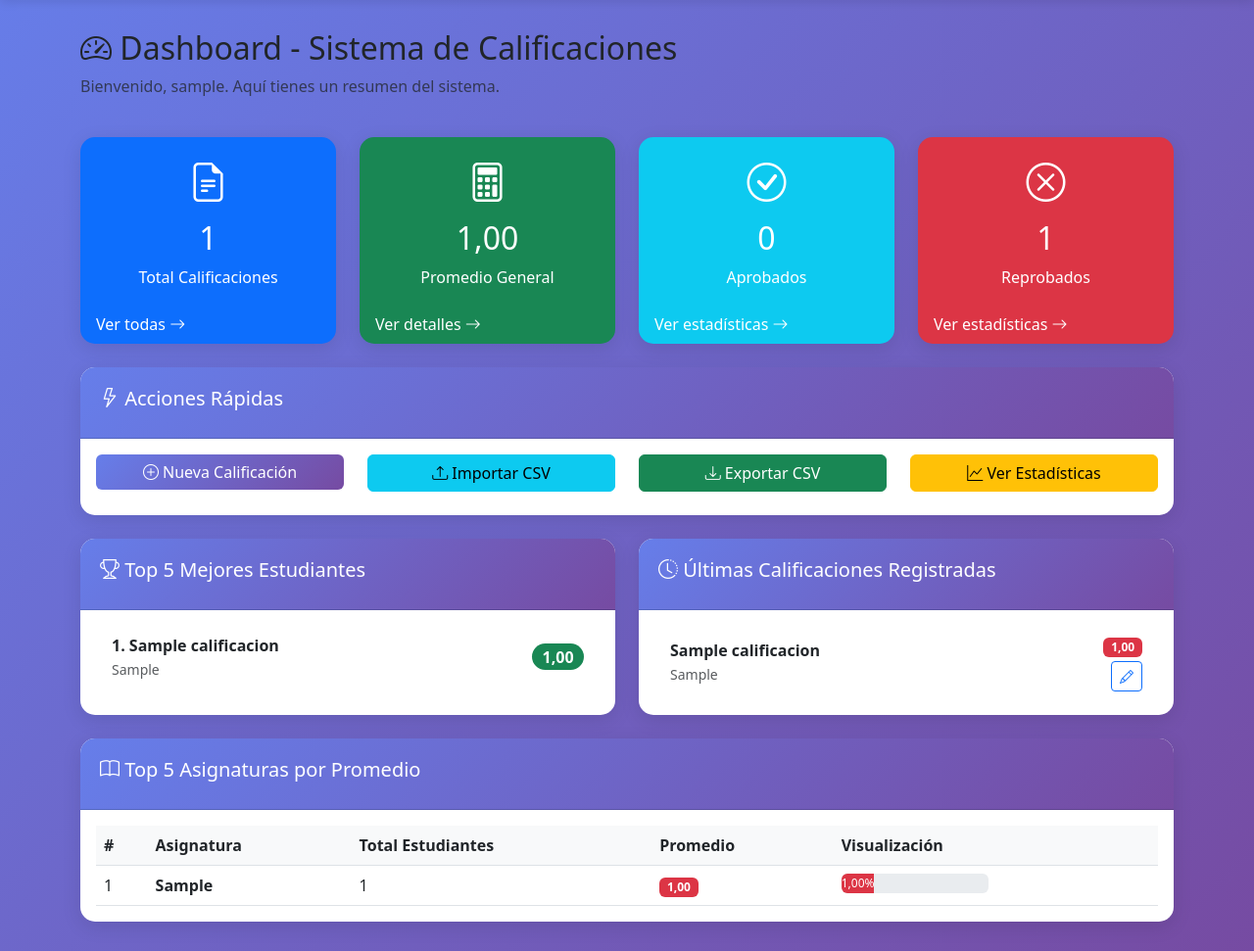
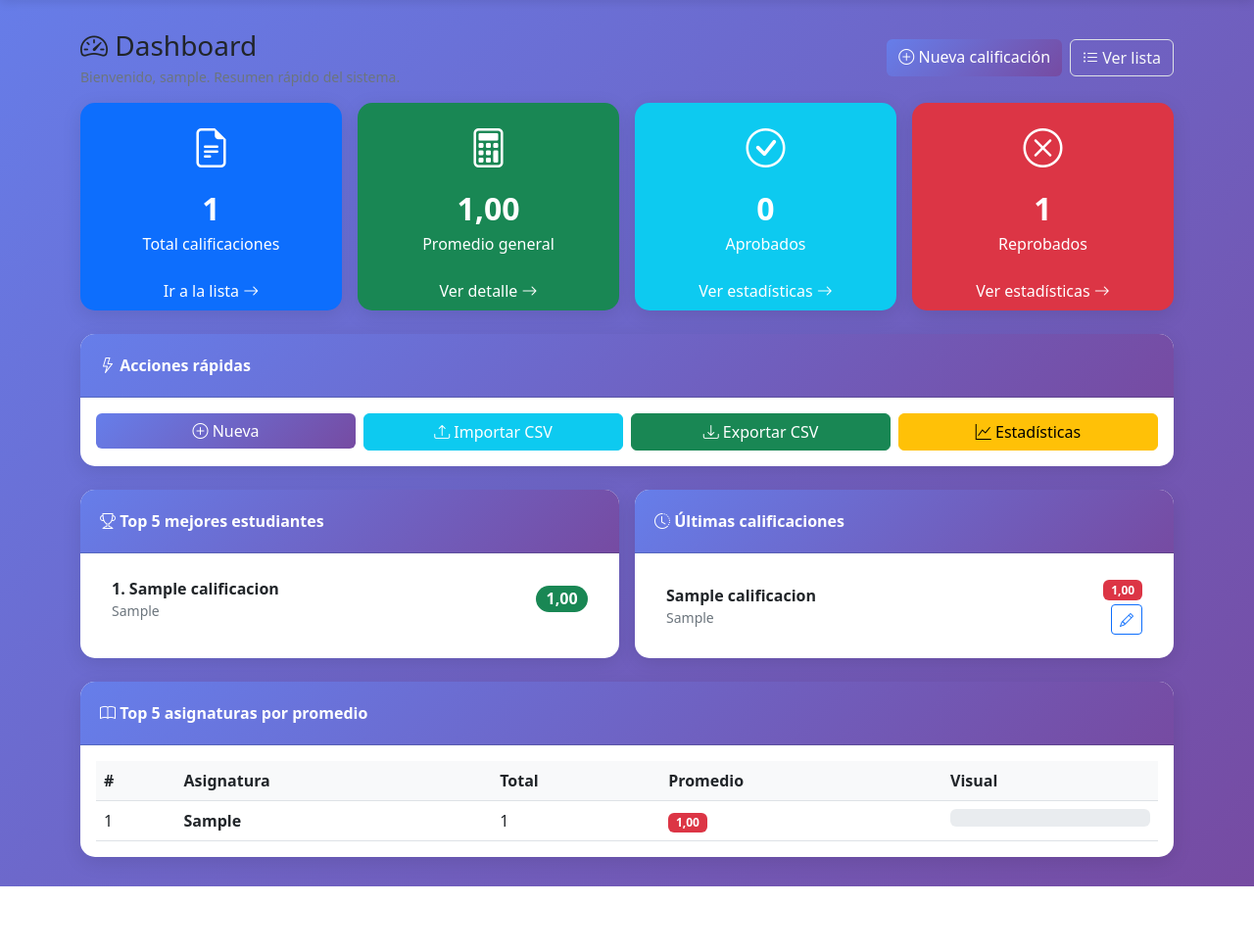
Before and after one commit to JuanSebastianE23/PROYECTOInicio_de_Sesion, a Django app: page /dashboard/ in a window 1280 px wide. Shown: the part 56-1027 px from the top of the page at 98% size. After the commit the page ends 961 px from the top, so only its background shows below. Run offline with Django 5.2, Linux system fonts and the light colour scheme; a user stored in the database is signed in; tables that the repository leaves empty hold one stand-in row (values such as "Sample post").

Commit message:
mejorar dashboard

```diff
--- a/calificaciones_nombre__estudiantes/templates/calificaciones/dashboard.html
+++ b/calificaciones_nombre__estudiantes/templates/calificaciones/dashboard.html
@@ -3,25 +3,40 @@
 {% block title %}Dashboard{% endblock %}
 
 {% block content %}
-<div class="row mb-4">
-    <div class="col-12">
-        <h2><i class="bi bi-speedometer2"></i> Dashboard - Sistema de Calificaciones</h2>
-        <p class="text-muted">Bienvenido, {{ user.username }}. Aquí tienes un resumen del sistema.</p>
+<div class="row mb-3">
+    <div class="col-12 d-flex flex-wrap justify-content-between align-items-center gap-2">
+        <div>
+            <h3 class="mb-1"><i class="bi bi-speedometer2"></i> Dashboard</h3>
+            <p class="descripcion mb-0">Bienvenido, {{ user.username }}. Resumen rápido del sistema.</p>
+        </div>
+        <div class="d-flex flex-wrap gap-2">
+            <a href="{% url 'crear_calificacion' %}" class="btn btn-primary">
+                <i class="bi bi-plus-circle"></i> Nueva calificación
+            </a>
+            <a href="{% url 'listar_calificaciones' %}" class="btn btn-outline-light border">
+                <i class="bi bi-list-ul"></i> Ver lista
+            </a>
+        </div>
     </div>
 </div>
 
-<!-- Tarjetas de resumen -->
-<div class="row mb-4">
+{% if total_calificaciones == 0 %}
+<div class="alert alert-warning shadow-sm">
+    No hay calificaciones registradas. Crea la primera para ver estadísticas y promedios.
+</div>
+{% endif %}
+
+<div class="row g-3 mb-4">
     <div class="col-md-3">
         <div class="card text-white bg-primary h-100">
             <div class="card-body text-center">
                 <i class="bi bi-file-earmark-text fs-1"></i>
-                <h2 class="mt-2">{{ total_calificaciones }}</h2>
-                <p class="mb-0">Total Calificaciones</p>
+                <div class="fs-2 fw-bold mt-2">{{ total_calificaciones }}</div>
+                <div>Total calificaciones</div>
             </div>
-            <div class="card-footer bg-transparent border-0">
+            <div class="card-footer bg-transparent border-0 text-center">
                 <a href="{% url 'listar_calificaciones' %}" class="text-white text-decoration-none">
-                    Ver todas <i class="bi bi-arrow-right"></i>
+                    Ir a la lista <i class="bi bi-arrow-right"></i>
                 </a>
             </div>
         </div>
@@ -30,12 +45,12 @@
         <div class="card text-white bg-success h-100">
             <div class="card-body text-center">
                 <i class="bi bi-calculator fs-1"></i>
-                <h2 class="mt-2">{{ promedio_general|default:"N/A" }}</h2>
-                <p class="mb-0">Promedio General</p>
+                <div class="fs-2 fw-bold mt-2">{{ promedio_general|default:"N/A"|floatformat:2 }}</div>
+                <div>Promedio general</div>
             </div>
-            <div class="card-footer bg-transparent border-0">
+            <div class="card-footer bg-transparent border-0 text-center">
                 <a href="{% url 'promedio_general' %}" class="text-white text-decoration-none">
-                    Ver detalles <i class="bi bi-arrow-right"></i>
+                    Ver detalle <i class="bi bi-arrow-right"></i>
                 </a>
             </div>
         </div>
@@ -44,10 +59,10 @@
         <div class="card text-white bg-info h-100">
             <div class="card-body text-center">
                 <i class="bi bi-check-circle fs-1"></i>
-                <h2 class="mt-2">{{ aprobados }}</h2>
-                <p class="mb-0">Aprobados</p>
+                <div class="fs-2 fw-bold mt-2">{{ aprobados }}</div>
+                <div>Aprobados</div>
             </div>
-            <div class="card-footer bg-transparent border-0">
+            <div class="card-footer bg-transparent border-0 text-center">
                 <a href="{% url 'estadisticas' %}" class="text-white text-decoration-none">
                     Ver estadísticas <i class="bi bi-arrow-right"></i>
                 </a>
@@ -58,10 +73,10 @@
         <div class="card text-white bg-danger h-100">
             <div class="card-body text-center">
                 <i class="bi bi-x-circle fs-1"></i>
-                <h2 class="mt-2">{{ reprobados }}</h2>
-                <p class="mb-0">Reprobados</p>
+                <div class="fs-2 fw-bold mt-2">{{ reprobados }}</div>
+                <div>Reprobados</div>
             </div>
-            <div class="card-footer bg-transparent border-0">
+            <div class="card-footer bg-transparent border-0 text-center">
                 <a href="{% url 'estadisticas' %}" class="text-white text-decoration-none">
                     Ver estadísticas <i class="bi bi-arrow-right"></i>
                 </a>
@@ -70,47 +85,41 @@
     </div>
 </div>
 
-<!-- Acciones rápidas -->
-<div class="row mb-4">
-    <div class="col-12">
-        <div class="card">
+<div class="card mb-4">
     <div class="card-header">
-                <h5><i class="bi bi-lightning"></i> Acciones Rápidas</h5>
+        <i class="bi bi-lightning"></i> Acciones rápidas
     </div>
     <div class="card-body">
-                <div class="row">
-                    <div class="col-md-3 mb-2">
+        <div class="row g-2">
+            <div class="col-md-3">
                 <a href="{% url 'crear_calificacion' %}" class="btn btn-primary w-100">
-                            <i class="bi bi-plus-circle"></i> Nueva Calificación
+                    <i class="bi bi-plus-circle"></i> Nueva
                 </a>
             </div>
-                    <div class="col-md-3 mb-2">
-                        <a href="{% url 'importar_csv' %}" class="btn btn-info w-100">
+            <div class="col-md-3">
+                <a href="{% url 'importar_csv' %}" class="btn btn-info w-100 text-white">
                     <i class="bi bi-upload"></i> Importar CSV
                 </a>
             </div>
-                    <div class="col-md-3 mb-2">
+            <div class="col-md-3">
                 <a href="{% url 'exportar_csv' %}" class="btn btn-success w-100">
                     <i class="bi bi-download"></i> Exportar CSV
                 </a>
             </div>
-                    <div class="col-md-3 mb-2">
+            <div class="col-md-3">
                 <a href="{% url 'estadisticas' %}" class="btn btn-warning w-100">
-                            <i class="bi bi-graph-up"></i> Ver Estadísticas
+                    <i class="bi bi-graph-up"></i> Estadísticas
                 </a>
             </div>
         </div>
     </div>
 </div>
-    </div>
-</div>
 
-<div class="row">
-    <!-- Top 5 Mejores Estudiantes -->
-    <div class="col-md-6 mb-4">
+<div class="row g-3 mb-4">
+    <div class="col-md-6">
         <div class="card h-100">
             <div class="card-header bg-success text-white">
-                <h5><i class="bi bi-trophy"></i> Top 5 Mejores Estudiantes</h5>
+                <i class="bi bi-trophy"></i> Top 5 mejores estudiantes
             </div>
             <div class="card-body">
                 {% if mejores_estudiantes %}
@@ -118,26 +127,23 @@
                     {% for cal in mejores_estudiantes %}
                     <div class="list-group-item d-flex justify-content-between align-items-center">
                         <div>
-                            <strong>{{ forloop.counter }}. {{ cal.nombre_estudiante }}</strong>
-                            <br>
-                            <small class="text-muted">{{ cal.asignatura }}</small>
+                            <div class="fw-bold">{{ forloop.counter }}. {{ cal.nombre_estudiante }}</div>
+                            <div class="descripcion">{{ cal.asignatura }}</div>
                         </div>
-                        <span class="badge bg-success rounded-pill fs-6">{{ cal.promedio }}</span>
+                        <span class="badge bg-success rounded-pill fs-6">{{ cal.promedio|floatformat:2 }}</span>
                     </div>
                     {% endfor %}
                 </div>
                 {% else %}
-                <p class="text-muted text-center">No hay datos disponibles</p>
+                <p class="descripcion text-center mb-0">No hay datos disponibles</p>
                 {% endif %}
             </div>
         </div>
     </div>
-
-    <!-- Últimas Calificaciones -->
-    <div class="col-md-6 mb-4">
+    <div class="col-md-6">
         <div class="card h-100">
             <div class="card-header bg-primary text-white">
-                <h5><i class="bi bi-clock-history"></i> Últimas Calificaciones Registradas</h5>
+                <i class="bi bi-clock-history"></i> Últimas calificaciones
             </div>
             <div class="card-body">
                 {% if ultimas_calificaciones %}
@@ -145,38 +151,35 @@
                     {% for cal in ultimas_calificaciones %}
                     <div class="list-group-item d-flex justify-content-between align-items-center">
                         <div>
-                            <strong>{{ cal.nombre_estudiante }}</strong>
-                            <br>
-                            <small class="text-muted">{{ cal.asignatura }}</small>
+                            <div class="fw-bold">{{ cal.nombre_estudiante }}</div>
+                            <div class="descripcion">{{ cal.asignatura }}</div>
                         </div>
                         <div class="text-end">
                             {% if cal.promedio >= 60 %}
-                            <span class="badge bg-success">{{ cal.promedio }}</span>
+                            <span class="badge bg-success">{{ cal.promedio|floatformat:2 }}</span>
                             {% else %}
-                            <span class="badge bg-danger">{{ cal.promedio }}</span>
+                            <span class="badge bg-danger">{{ cal.promedio|floatformat:2 }}</span>
                             {% endif %}
-                            <br>
-                            <a href="{% url 'editar_calificacion' cal.pk %}" class="btn btn-sm btn-outline-primary mt-1">
+                            <div class="mt-1">
+                                <a href="{% url 'editar_calificacion' cal.pk %}" class="btn btn-sm btn-outline-primary">
                                     <i class="bi bi-pencil"></i>
                                 </a>
+                            </div>
                         </div>
                     </div>
                     {% endfor %}
                 </div>
                 {% else %}
-                <p class="text-muted text-center">No hay calificaciones registradas</p>
+                <p class="descripcion text-center mb-0">No hay calificaciones registradas</p>
                 {% endif %}
             </div>
         </div>
     </div>
 </div>
 
-<!-- Promedio por Asignatura -->
-<div class="row">
-    <div class="col-12">
 <div class="card">
     <div class="card-header bg-warning">
-                <h5><i class="bi bi-book"></i> Top 5 Asignaturas por Promedio</h5>
+        <i class="bi bi-book"></i> Top 5 asignaturas por promedio
     </div>
     <div class="card-body">
         {% if promedios_asignatura %}
@@ -186,30 +189,30 @@
                     <tr>
                         <th>#</th>
                         <th>Asignatura</th>
-                                <th>Total Estudiantes</th>
+                        <th>Total</th>
                         <th>Promedio</th>
-                                <th>Visualización</th>
+                        <th style="width: 220px;">Visual</th>
                     </tr>
                 </thead>
                 <tbody>
                     {% for item in promedios_asignatura %}
                     <tr>
                         <td>{{ forloop.counter }}</td>
-                                <td><strong>{{ item.asignatura }}</strong></td>
+                        <td class="fw-bold">{{ item.asignatura }}</td>
                         <td>{{ item.total }}</td>
                         <td>
                             {% if item.promedio >= 60 %}
-                                    <span class="badge bg-success">{{ item.promedio }}</span>
+                            <span class="badge bg-success">{{ item.promedio|floatformat:2 }}</span>
                             {% else %}
-                                    <span class="badge bg-danger">{{ item.promedio }}</span>
+                            <span class="badge bg-danger">{{ item.promedio|floatformat:2 }}</span>
                             {% endif %}
                         </td>
                         <td>
-                                    <div class="progress" style="height: 20px; width: 150px;">
+                            <div class="progress" style="height: 18px;">
                                 {% if item.promedio >= 60 %}
-                                        <div class="progress-bar bg-success" style="width: {{ item.promedio }}%">{{ item.promedio }}%</div>
+                                <div class="progress-bar bg-success" style="width: {{ item.promedio }}%"></div>
                                 {% else %}
-                                        <div class="progress-bar bg-danger" style="width: {{ item.promedio }}%">{{ item.promedio }}%</div>
+                                <div class="progress-bar bg-danger" style="width: {{ item.promedio }}%"></div>
                                 {% endif %}
                             </div>
                         </td>
@@ -219,10 +222,8 @@
             </table>
         </div>
         {% else %}
-                <p class="text-muted text-center">No hay datos disponibles</p>
+        <p class="descripcion text-center mb-0">No hay datos disponibles</p>
         {% endif %}
     </div>
 </div>
-    </div>
-</div>
 {% endblock %}
--- a/calificaciones_nombre__estudiantes/templates/calificaciones/login.html
+++ b/calificaciones_nombre__estudiantes/templates/calificaciones/login.html
@@ -17,6 +17,7 @@
 
                 <form method="post">
                     {% csrf_token %}
+                    <input type="hidden" name="next" value="{{ request.GET.next }}">
 
                     <div class="mb-3">
                         <label class="form-label">Usuario</label>
--- a/calificaciones_nombre__estudiantes/views.py
+++ b/calificaciones_nombre__estudiantes/views.py
@@ -1,9 +1,11 @@
 from django.shortcuts import render, redirect, get_object_or_404
+from django.conf import settings
 from django.contrib.auth.decorators import login_required
 from django.contrib.auth import authenticate, login, logout
 from django.contrib.auth.forms import UserCreationForm
 from django.contrib import messages
 from django.db.models import Avg
+from django.utils.http import url_has_allowed_host_and_scheme
 from .models import Calificacion
 from .forms import CalificacionForm
 
@@ -17,7 +19,7 @@
 # LOGIN
 def login_view(request):
     if request.user.is_authenticated:
-        return redirect('listar_calificaciones')
+        return redirect('dashboard')
 
     if request.method == 'POST':
         username = request.POST.get('username')
@@ -27,7 +29,10 @@
 
         if user is not None:
             login(request, user)
-            return redirect('listar_calificaciones')
+            next_url = request.GET.get('next')
+            if next_url and url_has_allowed_host_and_scheme(next_url, allowed_hosts={request.get_host()}, require_https=request.is_secure()):
+                return redirect(next_url)
+            return redirect('dashboard')
         else:
             messages.error(request, 'Usuario o contraseña incorrectos')
 
@@ -35,7 +40,7 @@
 
 def signup_view(request):
     if request.user.is_authenticated:
-        return redirect('listar_calificaciones')
+        return redirect('dashboard')
 
     if request.method == 'POST':
         form = UserCreationForm(request.POST)
@@ -43,7 +48,7 @@
             user = form.save()
             login(request, user)
             messages.success(request, 'Usuario creado exitosamente')
-            return redirect('listar_calificaciones')
+            return redirect('dashboard')
     else:
         form = UserCreationForm()
 
```
Lines whose indentation alone changed are shown as unchanged.
